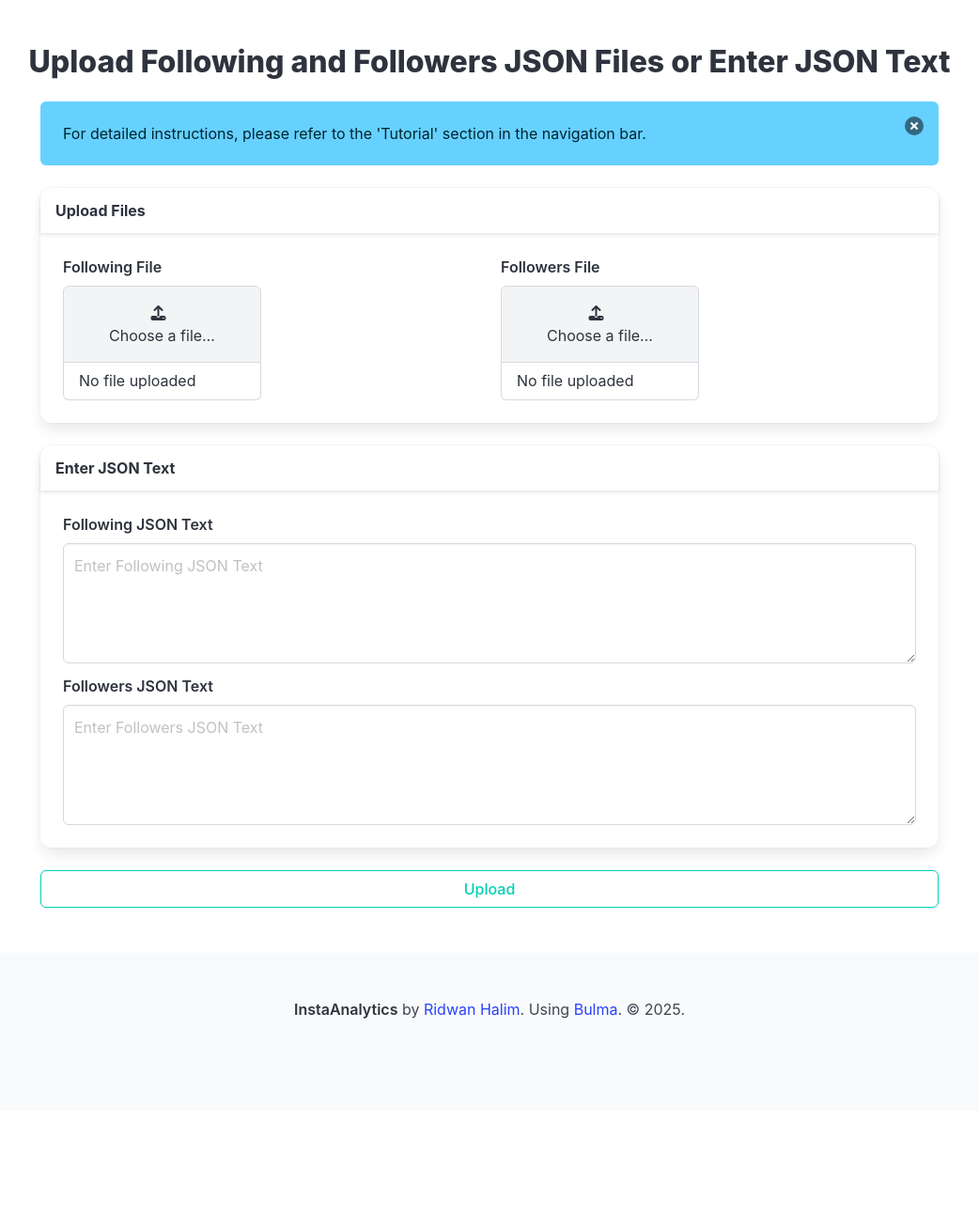
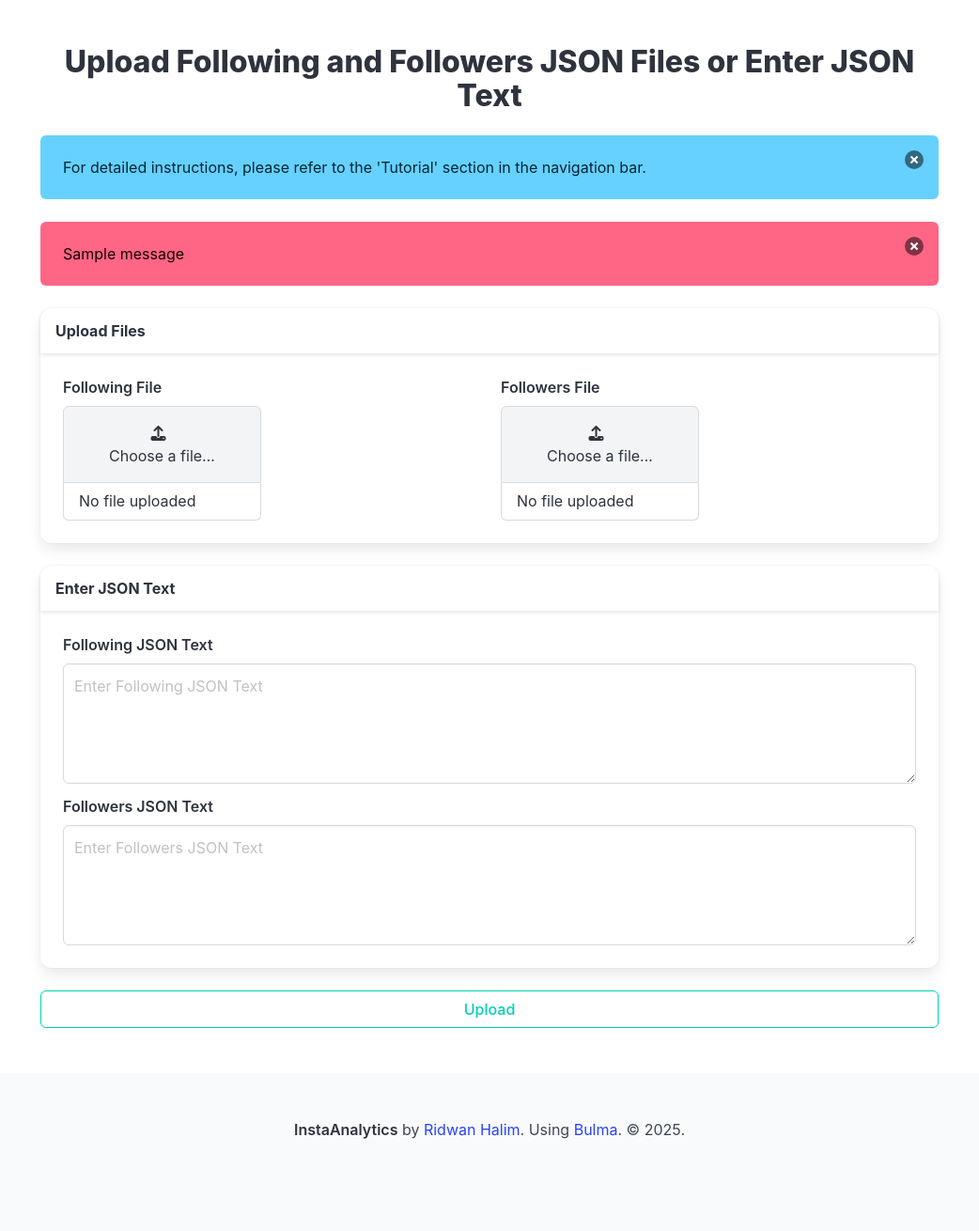
Before and after one commit to ridwaanhall/instagram-following-followers, a Django app: page / in a window 1280 px wide. Shown: the part 56-1366 px from the top of the page at 94% size, without its empty margins (119-1161 px from the left). Before the commit the page ends 1140 px from the top, so only its background shows below. Run offline with Django 4.2, Linux system fonts and the light colour scheme; tables that the repository leaves empty hold one stand-in row (values such as "Sample post"); one stand-in notice (Sample message) is shown.

Commit message:
feat: enhance tutorial and upload pages with improved layout and notifications

```diff
--- a/analytics/templates/analytics/tutorial.html
+++ b/analytics/templates/analytics/tutorial.html
@@ -8,7 +8,8 @@
             <h1 class="title has-text-centered">Tutorial to Get JSON Data of Following and Followers</h1>
 
             <div class="content">
-                <ol>
+                <div class="box">
+                    <ol class="is-size-5">
                         <li>Go to your Instagram profile.</li>
                         <li>Click the top-right icon with three horizontal lines.</li>
                         <li>Click "Account Center".</li>
@@ -25,5 +26,6 @@
                     </ol>
                 </div>
             </div>
+        </div>
     </section>
 {% endblock %}
--- a/analytics/templates/analytics/upload.html
+++ b/analytics/templates/analytics/upload.html
@@ -4,7 +4,7 @@
 
 {% block content %}
     <div class="columns is-centered">
-        <div class="column is-12-desktop is-12-tablet is-12-mobile">
+        <div class="column is-10-desktop is-12-tablet is-12-mobile">
             <div class="field">
                 <h1 class="title has-text-centered">Upload Following and Followers JSON Files or Enter JSON Text</h1>
             </div>
@@ -20,9 +20,22 @@
         </div>
     </div>
 
+    {% if messages %}
+        <div class="columns is-centered">
+            <div class="column is-10-desktop is-12-tablet is-12-mobile">
+                {% for message in messages %}
+                    <div class="notification is-danger">
+                        <button class="delete"></button>
+                        {{ message }}
+                    </div>
+                {% endfor %}
+            </div>
+        </div>
+    {% endif %}
+
     {% if form.errors %}
         <div class="columns is-centered">
-            <div class="column is-12-desktop is-12-tablet is-12-mobile">
+            <div class="column is-10-desktop is-12-tablet is-12-mobile">
                 <div class="notification is-danger">
                     <button class="delete"></button>
                     <ul>
@@ -38,7 +51,7 @@
     <form method="post" enctype="multipart/form-data" action="{% url 'upload_file' %}">
         {% csrf_token %}
 
-        <div class="columns is-centered">
+        <div class="columns is-centered" id="file-upload-section">
             <div class="column is-10-desktop is-12-tablet is-12-mobile">
                 <!-- File Upload Section: Top Card -->
                 <div class="card">
@@ -99,7 +112,7 @@
             </div>
         </div>
 
-        <div class="columns is-centered">
+        <div class="columns is-centered" id="json-text-section">
             <div class="column is-10-desktop is-12-tablet is-12-mobile">
                 <!-- JSON Text Input Section: Bottom Card -->
                 <div class="card">
@@ -110,7 +123,7 @@
                         <div class="field">
                             <label class="label">Following JSON Text</label>
                             <div class="control">
-                                <textarea class="textarea" name="following_text" placeholder="Enter Following JSON Text">{{ form.following_text.value|default:"" }}</textarea>
+                                <textarea class="textarea" name="following_text" placeholder="Enter Following JSON Text" id="following-text">{{ form.following_text.value|default:"" }}</textarea>
                             </div>
                             {% if form.following_text.errors %}
                                 <p class="help is-danger">{{ form.following_text.errors|striptags }}</p>
@@ -120,7 +133,7 @@
                         <div class="field">
                             <label class="label">Followers JSON Text</label>
                             <div class="control">
-                                <textarea class="textarea" name="followers_text" placeholder="Enter Followers JSON Text">{{ form.followers_text.value|default:"" }}</textarea>
+                                <textarea class="textarea" name="followers_text" placeholder="Enter Followers JSON Text" id="followers-text">{{ form.followers_text.value|default:"" }}</textarea>
                             </div>
                             {% if form.followers_text.errors %}
                                 <p class="help is-danger">{{ form.followers_text.errors|striptags }}</p>
@@ -147,22 +160,50 @@
 {% block extra_foot %}
 <script>
     const fileInputFollowing = document.querySelector("#file-js-example-following input[type=file]");
+    const fileInputFollowers = document.querySelector("#file-js-example-followers input[type=file]");
+    const followingText = document.querySelector("#following-text");
+    const followersText = document.querySelector("#followers-text");
+    const fileUploadSection = document.querySelector("#file-upload-section");
+    const jsonTextSection = document.querySelector("#json-text-section");
+
     fileInputFollowing.onchange = () => {
+        const fileName = document.querySelector("#file-js-example-following .file-name");
         if (fileInputFollowing.files.length > 0) {
-            const fileName = document.querySelector("#file-js-example-following .file-name");
             fileName.textContent = fileInputFollowing.files[0].name;
+            jsonTextSection.style.display = 'none';
+        } else {
+            fileName.textContent = 'No file uploaded';
+            jsonTextSection.style.display = 'block';
         }
     };
 
-    const fileInputFollowers = document.querySelector("#file-js-example-followers input[type=file]");
     fileInputFollowers.onchange = () => {
+        const fileName = document.querySelector("#file-js-example-followers .file-name");
         if (fileInputFollowers.files.length > 0) {
-            const fileName = document.querySelector("#file-js-example-followers .file-name");
             fileName.textContent = fileInputFollowers.files[0].name;
+            jsonTextSection.style.display = 'none';
+        } else {
+            fileName.textContent = 'No file uploaded';
+            jsonTextSection.style.display = 'block';
         }
     };
-</script>
-<script>
+
+    followingText.oninput = () => {
+        if (followingText.value.trim() !== "" || followersText.value.trim() !== "") {
+            fileUploadSection.classList.add('is-hidden');
+        } else {
+            fileUploadSection.classList.remove('is-hidden');
+        }
+    };
+
+    followersText.oninput = () => {
+        if (followingText.value.trim() !== "" || followersText.value.trim() !== "") {
+            fileUploadSection.classList.add('is-hidden');
+        } else {
+            fileUploadSection.classList.remove('is-hidden');
+        }
+    };
+
     document.addEventListener('DOMContentLoaded', () => {
         (document.querySelectorAll('.notification .delete') || []).forEach(($delete) => {
             const $notification = $delete.parentNode;
```
Lines whose indentation alone changed are shown as unchanged.
